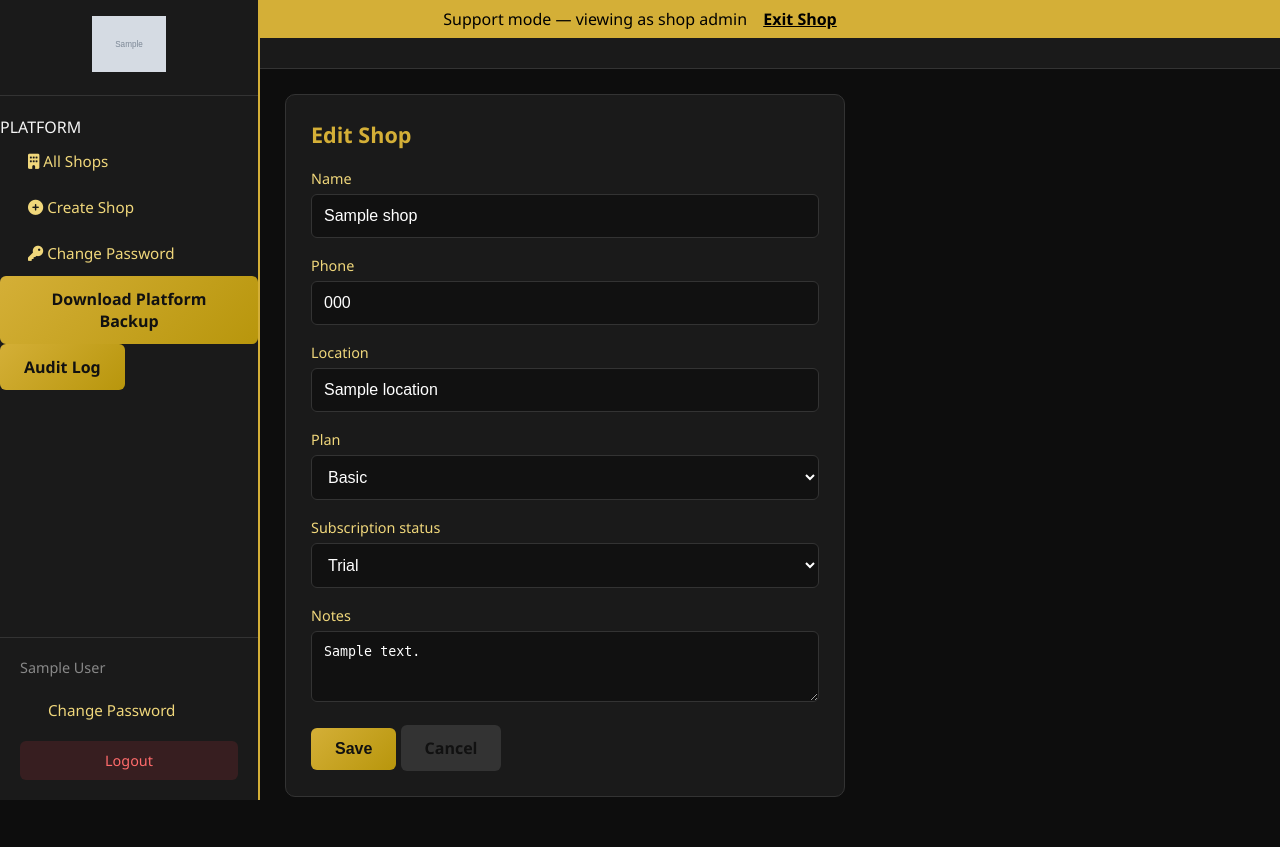
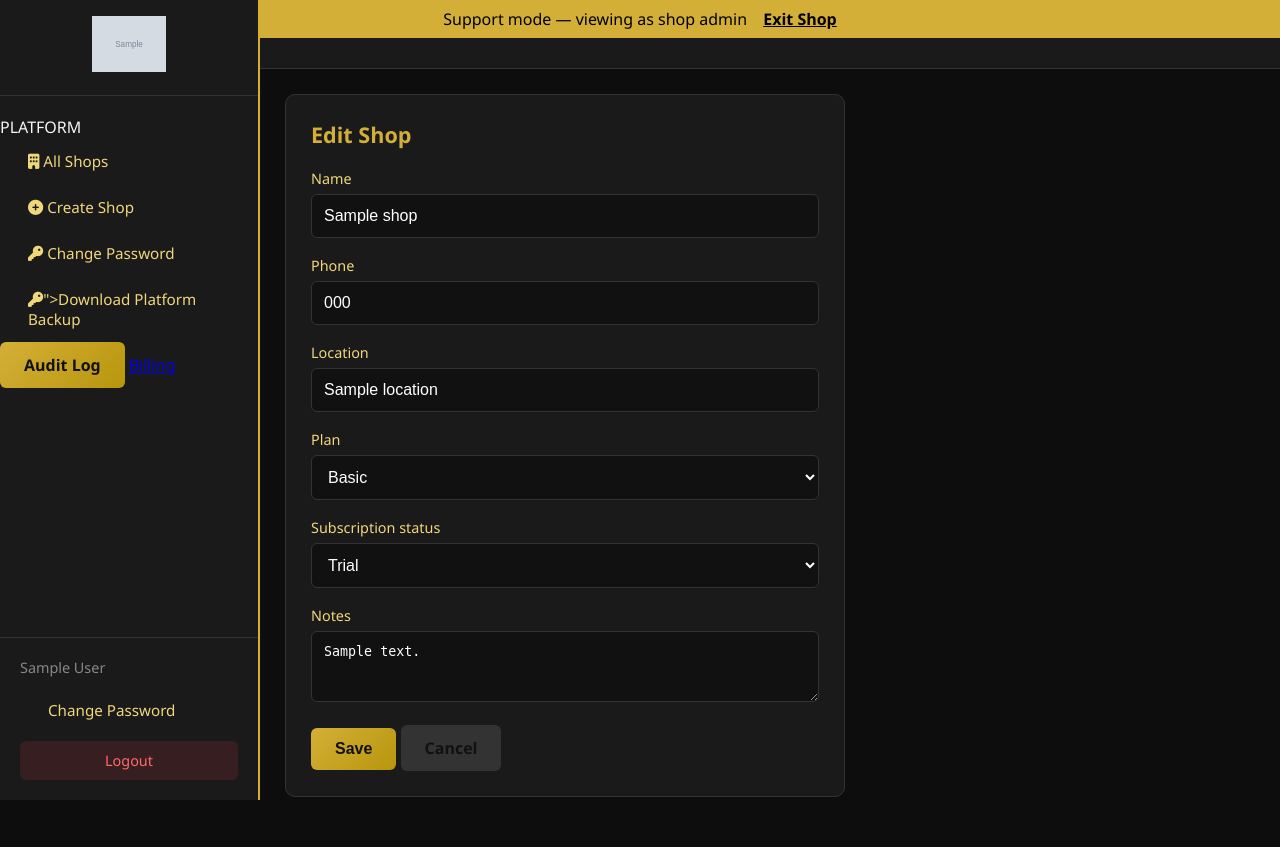
Before and after one commit to Dan150498/luxe-carwash, a Flask app: page /platform/shop/1/edit in a window 1280 px wide. Run offline with Flask 3, Linux system fonts and the light colour scheme; the visitor is signed in with stand-in values (Sample User, id 1); grey boxes marked "Sample" are stand-in pictures; a database or web service that is not in the repository returns one stand-in record (values such as "Sample title"); some libraries are stand-ins or nearby versions.

Commit message:
Add files via upload

```diff
--- a/templates/base.html
+++ b/templates/base.html
@@ -48,8 +48,9 @@
                     <a href="{{ url_for('platform_dashboard') }}" class="nav-item"><i class="fas fa-building"></i> All Shops</a>
                     <a href="{{ url_for('create_shop') }}" class="nav-item"><i class="fas fa-plus-circle"></i> Create Shop </a>
                     <a href="{{ url_for('change_password') }}" class="nav-item"><i class="fas fa-key"></i> Change Password</a>
-                    <a href="{{ url_for('platform_backup') }}" class="btn">Download Platform Backup</a>
+                    <a href="{{ url_for('platform_backup') }}" class="nav-item"><i class="fas fa-key"></i>">Download Platform Backup</a>
                     <a href="{{ url_for('platform_audit_log') }}" class="btn">Audit Log</a>
+                    <a href="{{ url_for('shop_billing', shop_id=shop.shop_id) }}">Billing</a>
 
                 {% elif session.get('impersonator_id') %}
                     <div style="background:#d4af37; color:#000; padding:8px; text-align:center;">
```
